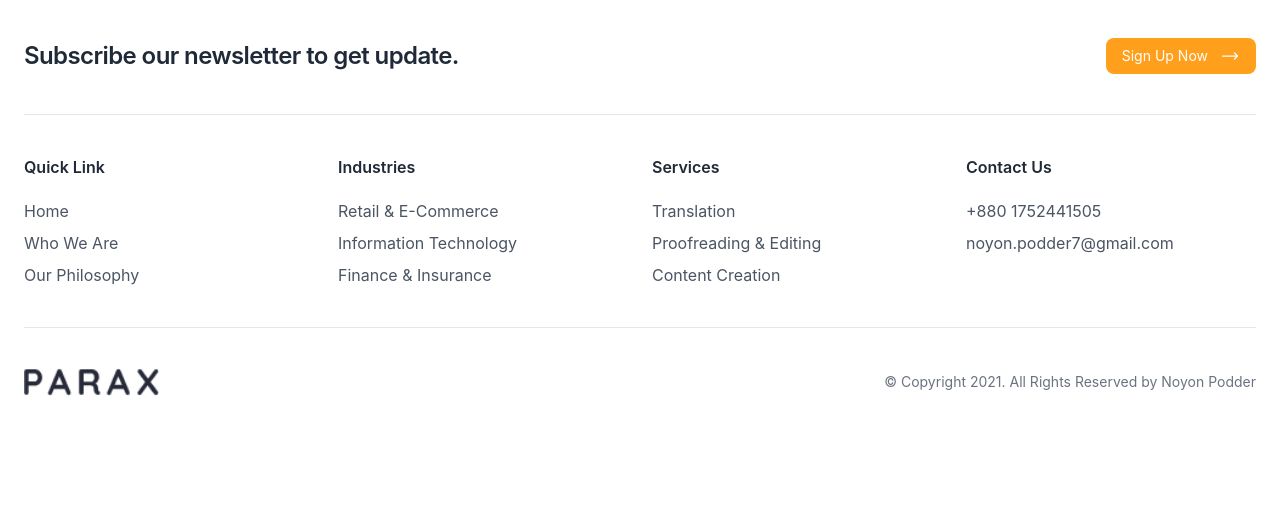
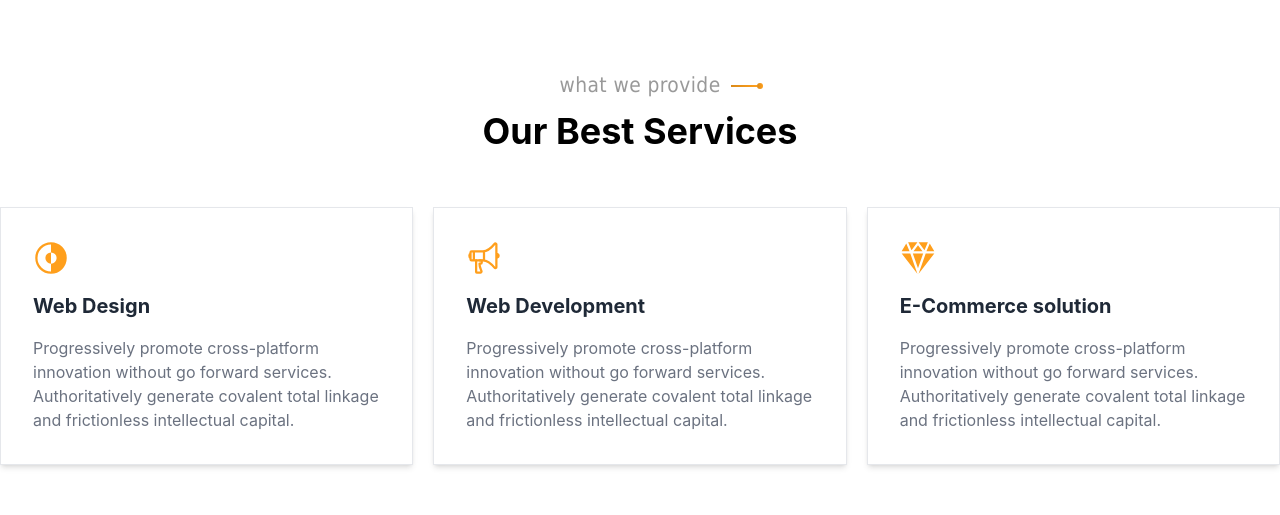
Before and after one commit to noyon-podder/mern-app, a React (Create React App) app: page / in a window 1280 px wide. Shown: the part 658-1173 px from the top of the page. Before the commit the page ends 1102 px from the top, so only its background shows below. Built offline with nearby package versions, Linux system fonts and the light colour scheme.

Commit message:
work section complete

```diff
--- a/src/App.css
+++ b/src/App.css
@@ -1,38 +1,33 @@
-.App {
-  text-align: center;
+.subtitle {
+  position: relative;
+  letter-spacing: 0.02em;
+  color: #999;
+  font-size: 1.3rem;
+  font-family: tahoma;
+  font-weight: 500;
+  display: inline-block;
+  margin-bottom: 10px;
 }
-
-.App-logo {
-  height: 40vmin;
-  pointer-events: none;
+.subtitle::before {
+  position: absolute;
+  left: 100%;
+  top: 50%;
+  margin-top: -1px;
+  height: 2px;
+  width: 26px;
+  margin-left: 10px;
+  background: linear-gradient(to left, #ff9f1c, #da8a19);
+  content: "";
 }
-
-@media (prefers-reduced-motion: no-preference) {
-  .App-logo {
-    animation: App-logo-spin infinite 20s linear;
-  }
+.subtitle::after {
+  position: absolute;
+  left: 100%;
+  top: 50%;
+  margin-top: -3px;
+  height: 6px;
+  width: 6px;
+  margin-left: 36px;
+  background: linear-gradient(to left, #ff9f1c, #da8a19);
+  content: "";
+  border-radius: 50%;
 }
-
-.App-header {
-  background-color: #282c34;
-  min-height: 100vh;
-  display: flex;
-  flex-direction: column;
-  align-items: center;
-  justify-content: center;
-  font-size: calc(10px + 2vmin);
-  color: white;
-}
-
-.App-link {
-  color: #61dafb;
-}
-
-@keyframes App-logo-spin {
-  from {
-    transform: rotate(0deg);
-  }
-  to {
-    transform: rotate(360deg);
-  }
-}
--- /dev/null
+++ b/src/component/Work.jsx
@@ -0,0 +1,45 @@
+import React from 'react'
+import Subtitle from '../hooks/Subtitle'
+import Title from '../hooks/Title';
+import { IoDiamondSharp, IoInvertModeOutline, IoMegaphoneOutline } from "react-icons/io5";
+
+const Work = () => {
+    const servicesData = [
+      {
+        icon: <IoInvertModeOutline />,
+        title: "Web Design",
+        message:
+          "Progressively promote cross-platform innovation without go forward services. Authoritatively generate covalent total linkage and frictionless intellectual capital.",
+      },
+      {
+        icon: <IoMegaphoneOutline />,
+        title: "Web Development",
+        message:
+          "Progressively promote cross-platform innovation without go forward services. Authoritatively generate covalent total linkage and frictionless intellectual capital.",
+      },
+      {
+        icon: <IoDiamondSharp />,
+        title: "E-Commerce solution",
+        message:
+          "Progressively promote cross-platform innovation without go forward services. Authoritatively generate covalent total linkage and frictionless intellectual capital.",
+      },
+    ];
+  return (
+    <div className='py-10 md:py-20'>
+      <div className='text-center'>
+        <Subtitle>what we provide</Subtitle>
+        <Title>Our Best Services</Title>
+      </div>
+
+      <div className='grid grid-cols-1 md:grid-cols-2 lg:grid-cols-3 gap-5 mt-14'>
+        {servicesData.map(data => <div className='shadow-md p-8  border'>
+            <span className='text-4xl mb-4 text-primary'>{data.icon}</span>
+            <h1 className='text-xl font-bold text-gray-800 my-4'>{data.title}</h1>
+            <p className='text-gray-500'>{data.message}</p>
+        </div>)}
+      </div>
+    </div>
+  );
+}
+
+export default Work
--- /dev/null
+++ b/src/hooks/Subtitle.jsx
@@ -0,0 +1,9 @@
+import React from 'react'
+
+const Subtitle = ({children}) => {
+  return (
+    <h2 className='subtitle'>{children}</h2>
+  )
+}
+
+export default Subtitle
--- /dev/null
+++ b/src/hooks/Title.jsx
@@ -0,0 +1,9 @@
+import React from 'react'
+
+const Title = ({children}) => {
+  return (
+    <h1 className='text-4xl font-bold text-black'>{children}</h1>
+  )
+}
+
+export default Title
--- a/src/pages/Home.jsx
+++ b/src/pages/Home.jsx
@@ -1,10 +1,12 @@
 import React from 'react'
 import Hero from '../component/Hero'
+import Work from '../component/Work'
 
 const Home = () => {
   return (
     <div>
         <Hero/>
+        <Work/>
     </div>
   )
 }
```
